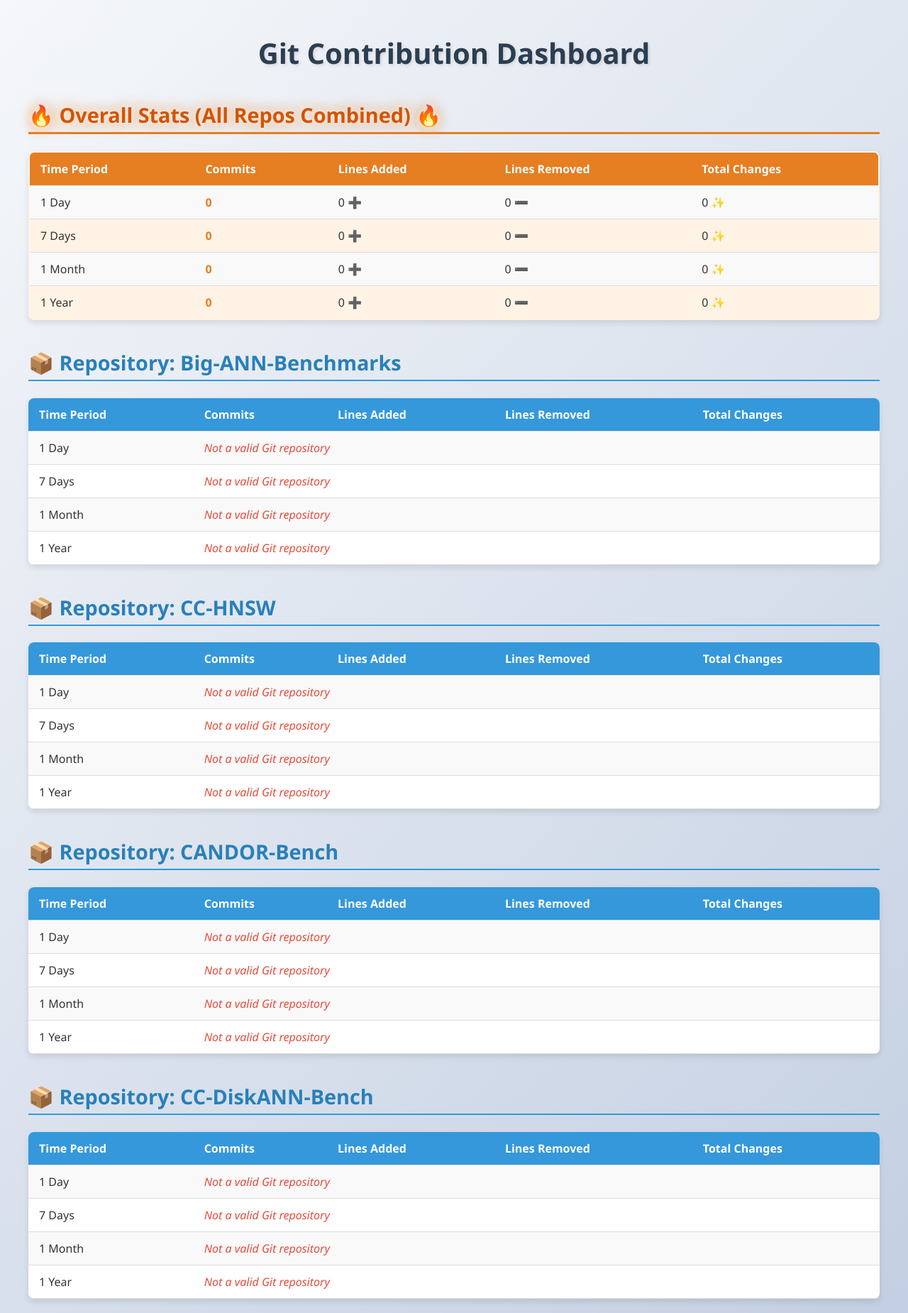
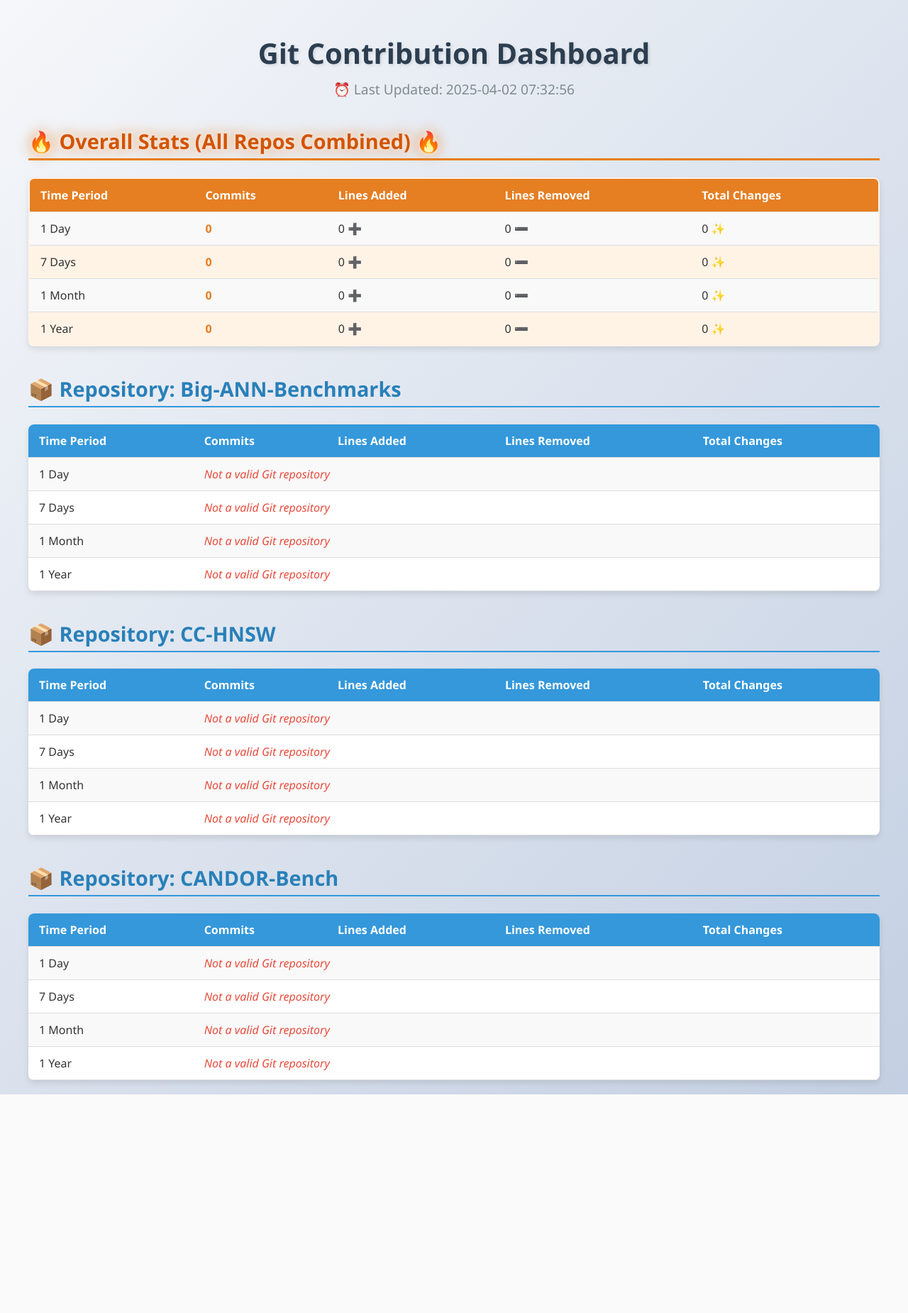
Before and after one commit to Kwan-Yiu/git-stat-dashboard, a Flask app: page / in a window 1280 px wide. Shown: the whole page at 71% size. After the commit the page ends 1542 px from the top, so only its background shows below. Run offline with Flask 3, Linux system fonts and the light colour scheme.

Commit message:
last updated

```diff
--- a/app.py
+++ b/app.py
@@ -10,8 +10,7 @@ app = Flask(__name__)
 REPO_MAP = {
     "/home/junyao/code/CANDOR-BENCH/big-ann-stat": "Big-ANN-Benchmarks",
     "/home/junyao/code/CC-HNSW": "CC-HNSW",
-    "/home/junyao/code/CANDOR-BENCH/CANDY-Benchmark": "CANDOR-Bench",
-    "/home/junyao/code/CANDOR-BENCH/CC-DiskANN": "CC-DiskANN-Bench"
+    "/home/junyao/code/CANDOR-BENCH/CANDY-Benchmark": "CANDOR-Bench"
 }
 TARGET_REPOS = list(REPO_MAP.keys())
 
@@ -22,8 +21,10 @@ TIME_RANGES = {
     "1 Year": lambda: datetime.utcnow() - timedelta(days=365),
 }
 
+# Global variables to store stats and last updated time
 stats_data = {}
 overall_stats_data = {}
+last_updated = None
 
 def get_git_stats(repo_path, since=None):
     try:
@@ -63,7 +64,7 @@ def get_git_stats(repo_path, since=None):
         os.chdir(os.path.expanduser("~"))
 
 def update_stats():
-    global stats_data, overall_stats_data
+    global stats_data, overall_stats_data, last_updated
     while True:
         stats = {}
         overall_stats = {
@@ -86,14 +87,16 @@ def update_stats():
                 for key in ["commits", "insertions", "deletions", "total_changes"]:
                     overall_stats[range_name][key] += range_stats[key]
 
+        # Update global data and timestamp
         stats_data = stats
         overall_stats_data = overall_stats
-        print(f"📊 Stats updated at {datetime.now().strftime('%Y-%m-%d %H:%M:%S')}")
-        time.sleep(300)
+        last_updated = datetime.now().strftime('%Y-%m-%d %H:%M:%S')
+        print(f"📊 Stats updated at {last_updated}")
+        time.sleep(3600)
 
 @app.route("/")
 def index():
-    return render_template("index.html", stats=stats_data, overall_stats=overall_stats_data)
+    return render_template("index.html", stats=stats_data, overall_stats=overall_stats_data, last_updated=last_updated)
 
 threading.Thread(target=update_stats, daemon=True).start()
 
--- a/templates/index.html
+++ b/templates/index.html
@@ -18,8 +18,14 @@
             text-align: center;
             color: #2c3e50;
             font-size: 2.5em;
+            margin-bottom: 10px;
+            text-shadow: 2px 2px 4px rgba(0, 0, 0, 0.1);
+        }
+        .last-updated {
+            text-align: center;
+            color: #7f8c8d;
+            font-size: 1.2em;
             margin-bottom: 30px;
-            text-shadow: 2px 2px 4px rgba(0, 0, 0, 0.1);
         }
         h2 {
             font-size: 1.8em;
@@ -59,7 +65,6 @@
             font-weight: bold;
             color: #e67e22;
         }
-        /* Special effects for Overall Stats */
         .overall-section h2 {
             color: #d35400;
             border-bottom: 3px solid #e67e22;
@@ -72,7 +77,6 @@
         .overall-section th {
             background: #e67e22;
         }
-        /* Regular repo styling */
         .repo-section h2 {
             color: #2980b9;
             border-bottom: 2px solid #3498db;
@@ -85,8 +89,8 @@
 </head>
 <body>
     <h1>Git Contribution Dashboard</h1>
+    <div class="last-updated">⏰ Last Updated: {{ last_updated or 'Waiting for first update...' }}</div>
 
-    <!-- Overall Stats with special effects -->
     <div class="overall-section">
         <h2>🔥 Overall Stats (All Repos Combined) 🔥</h2>
         <table>
@@ -109,7 +113,6 @@
         </table>
     </div>
 
-    <!-- Individual Repo Stats -->
     {% for repo, ranges in stats.items() %}
         <div class="repo-section">
             <h2>📦 Repository: {{ repo }}</h2>
```
Also changed, not shown: templates/repos.html (deleted, +0 -45 lines).
